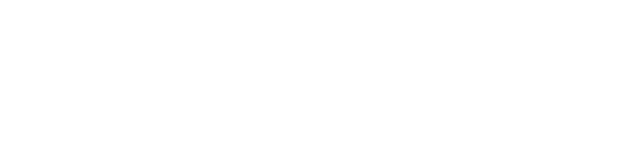
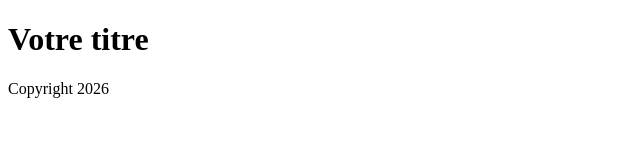
Before and after one commit to Pouxinator/Premier-d-pot, a plain HTML site: page index.html in a window 1280 px wide. Shown: the whole page, without its empty margins (0-640 px from the left). Drawn offline with Linux system fonts and the light colour scheme.

Commit message:
add copyright

```diff
--- a/index.html
+++ b/index.html
@@ -6,6 +6,7 @@
     <title>Document</title>
 </head>
 <body>
-
+    <h1>Votre titre</h1>
+    <footer>Copyright 2026</footer>
 </body>
 </html>
```
